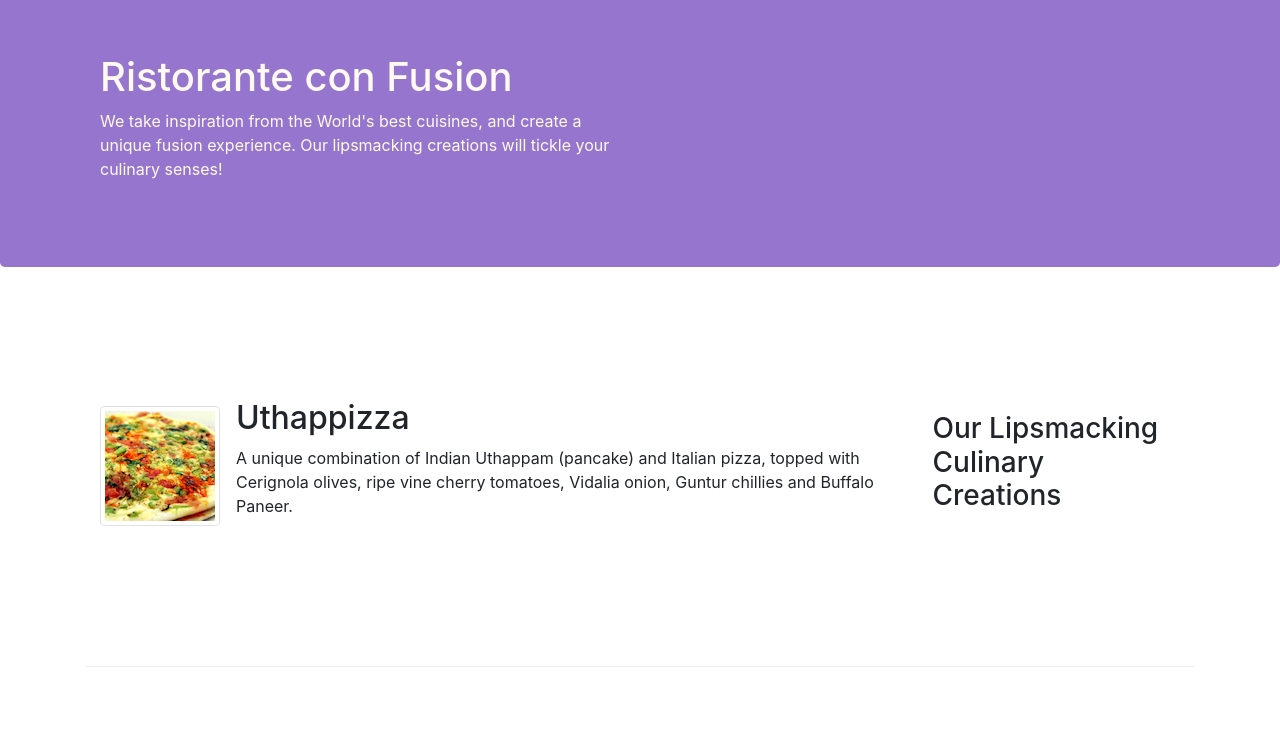
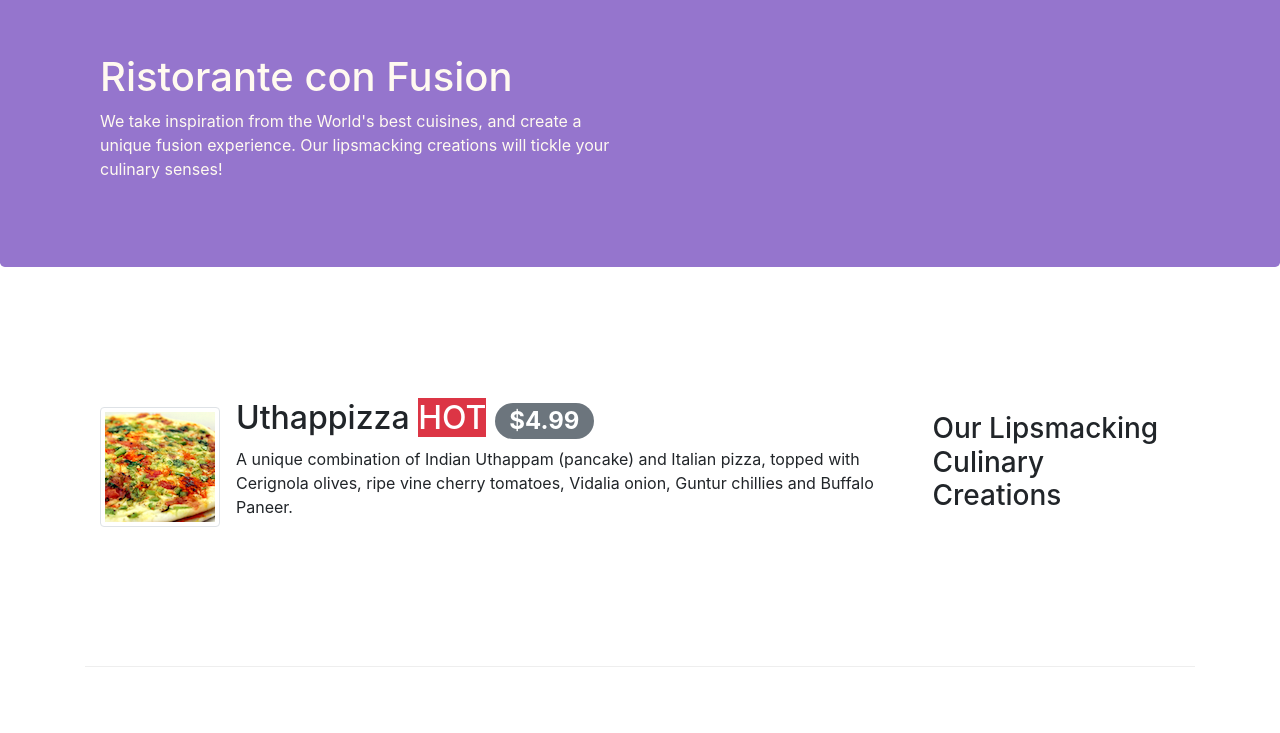
Before and after one commit to IvanArjona/confusion-bootstrap-4, a website: page index.html in a window 1280 px wide. Shown: the part 67-800 px from the top of the page. Drawn offline with nearby package versions, Linux system fonts and the light colour scheme.

Commit message:
Alerting users

```diff
--- a/index.html
+++ b/index.html
@@ -56,7 +56,7 @@
                 <div class="media">
                     <img src="img/uthappizza.png" alt="uthappizza" class="d-flex mr-3 img-thumbnail align-self-center">
                     <div class="media-body">
-                        <h2 class="mt-0">Uthappizza</h2>
+                        <h2 class="mt-0">Uthappizza <span class="bardge badge-danger">HOT</span> <span class="badge badge-pill badge-secondary">$4.99</span></h2>
                         <p class="d-none d-sm-block">A unique combination of Indian Uthappam (pancake) and Italian pizza, topped with Cerignola olives, ripe vine cherry tomatoes, Vidalia onion, Guntur chillies and Buffalo Paneer.</p>
                     </div>
                 </div>
```
